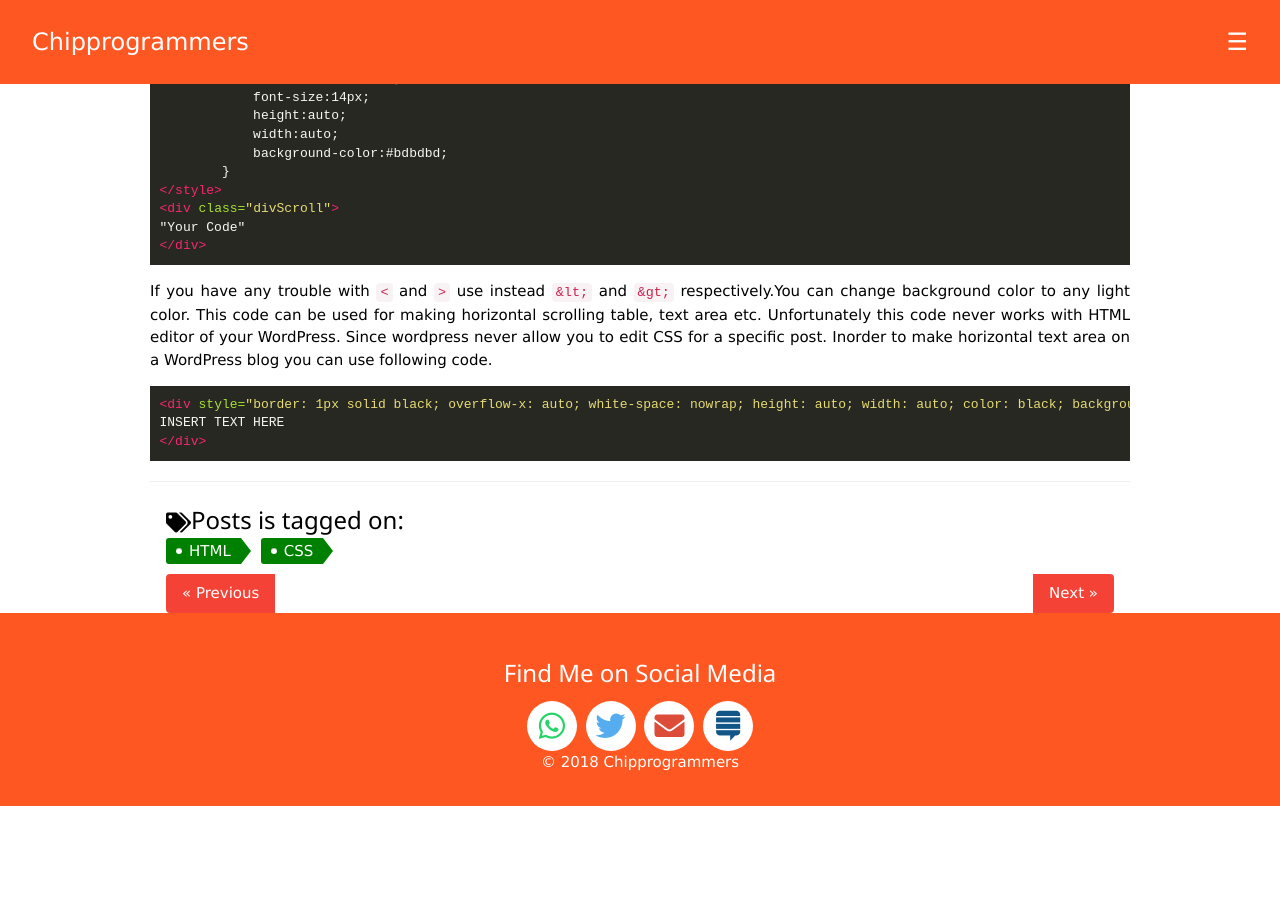
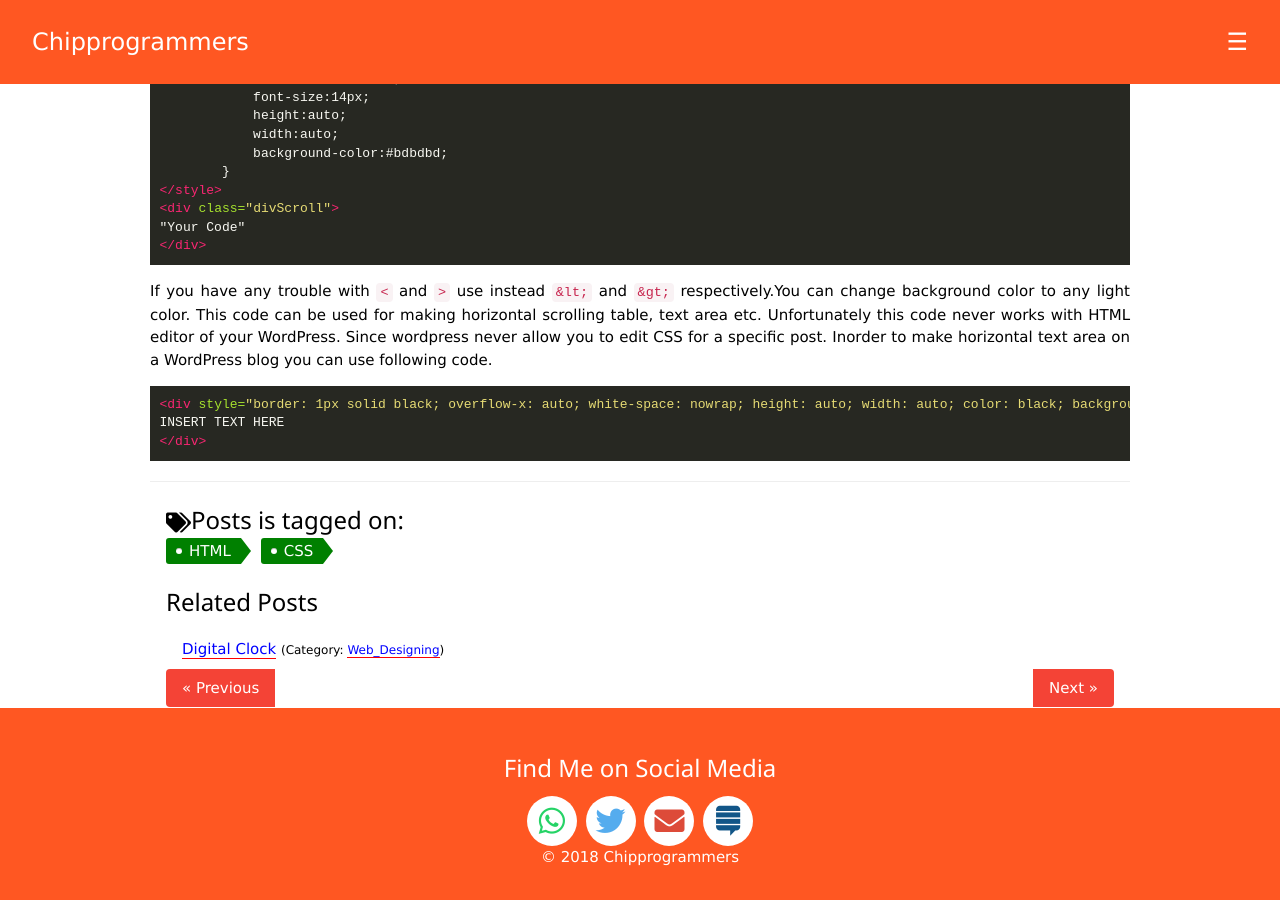
Before and after one commit to techiworld/techiworld.github.io, a Jekyll site: the page built from _posts/2017-06-17-horizontal-scroll-box.md, in a window 1280 px wide and 900 px high, scrolled down 713 px. Built offline with Jekyll 4.4.1, drawn with Linux system fonts in a browser that asks for light colours; comment, search, counter and statistics services are not loaded; before the commit the page ends 1519 px from its top, so only the background shows below that.

Commit message:
Update 2017-06-17-horizontal-scroll-box.md

```diff
--- a/_posts/2017-06-17-horizontal-scroll-box.md
+++ b/_posts/2017-06-17-horizontal-scroll-box.md
@@ -2,7 +2,7 @@
 layout: post
 title:  "Horizontal scroll box"
 date:   2017-06-17 10:07:39 -0700
-category: Web-Designing
+category: Web_Designing
 img: /static/IMG/3.jpg
 card_color: success
 tags:
```
